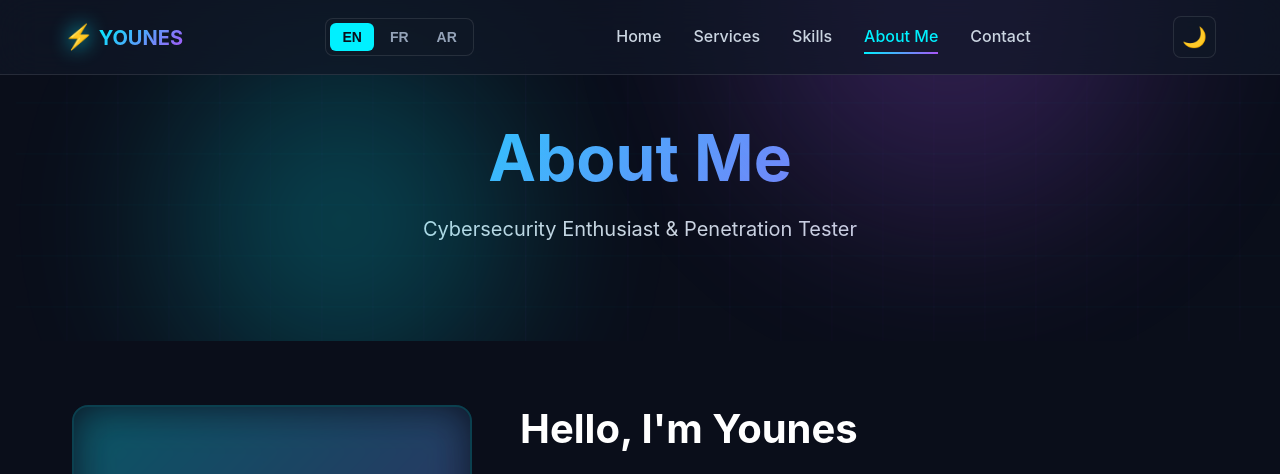
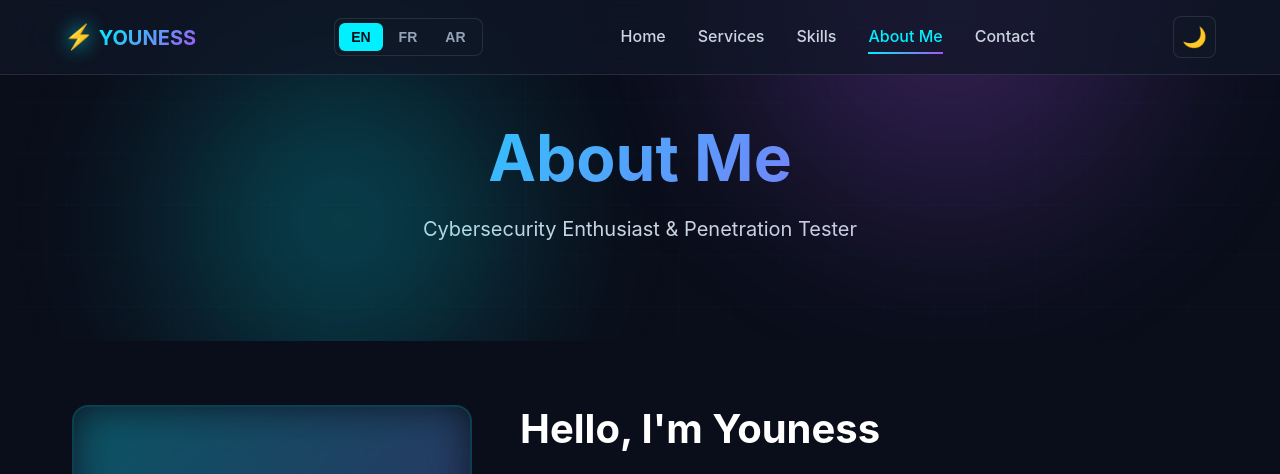
Before and after one commit to Anonymous25-25/Web-Site10, a plain HTML site: page about.html in a window 1280 px wide. Shown: the top 474 px of the page. Drawn offline with Linux system fonts and the light colour scheme.

Commit message:
Update name from Younes to Youness in about.html

```diff
--- a/about.html
+++ b/about.html
@@ -4,7 +4,7 @@
     <meta charset="UTF-8">
     <meta name="viewport" content="width=device-width, initial-scale=1.0">
     <meta name="description" content="About Younes - Junior Penetration Tester | Learn about my background, skills, and expertise">
-    <title>About Me - Younes | Penetration Testing Portfolio</title>
+    <title>About Me - Youness | Penetration Testing Portfolio</title>
     <link rel="stylesheet" href="style.css">
 </head>
 <body>
@@ -14,7 +14,7 @@
             <div class="logo">
                 <a href="index.html">
                     <span class="logo-icon">⚡</span>
-                    <span class="logo-text">YOUNES</span>
+                    <span class="logo-text">YOUNESS</span>
                 </a>
             </div>
 
@@ -117,7 +117,7 @@
                 <!-- About Info -->
                 <div class="about-info">
                     <div class="info-section">
-                        <h2 data-translate="about_intro_title">Hello, I'm Younes</h2>
+                        <h2 data-translate="about_intro_title">Hello, I'm Youness</h2>
                         <p data-translate="about_intro_p1">
                             I am a passionate cybersecurity student specializing in <strong>Penetration Testing</strong>
                             and <strong>Offensive Security</strong>. My journey in cybersecurity began with a fascination
@@ -527,7 +527,7 @@
             </div>
 
             <div class="footer-bottom">
-                <p>&copy; 2024 Younes. <span data-translate="footer_rights">All rights reserved.</span></p>
+                <p>&copy; 2024 Youness. <span data-translate="footer_rights">All rights reserved.</span></p>
                 <p data-translate="footer_disclaimer">
                     This portfolio is for educational and professional purposes only.
                 </p>
```
